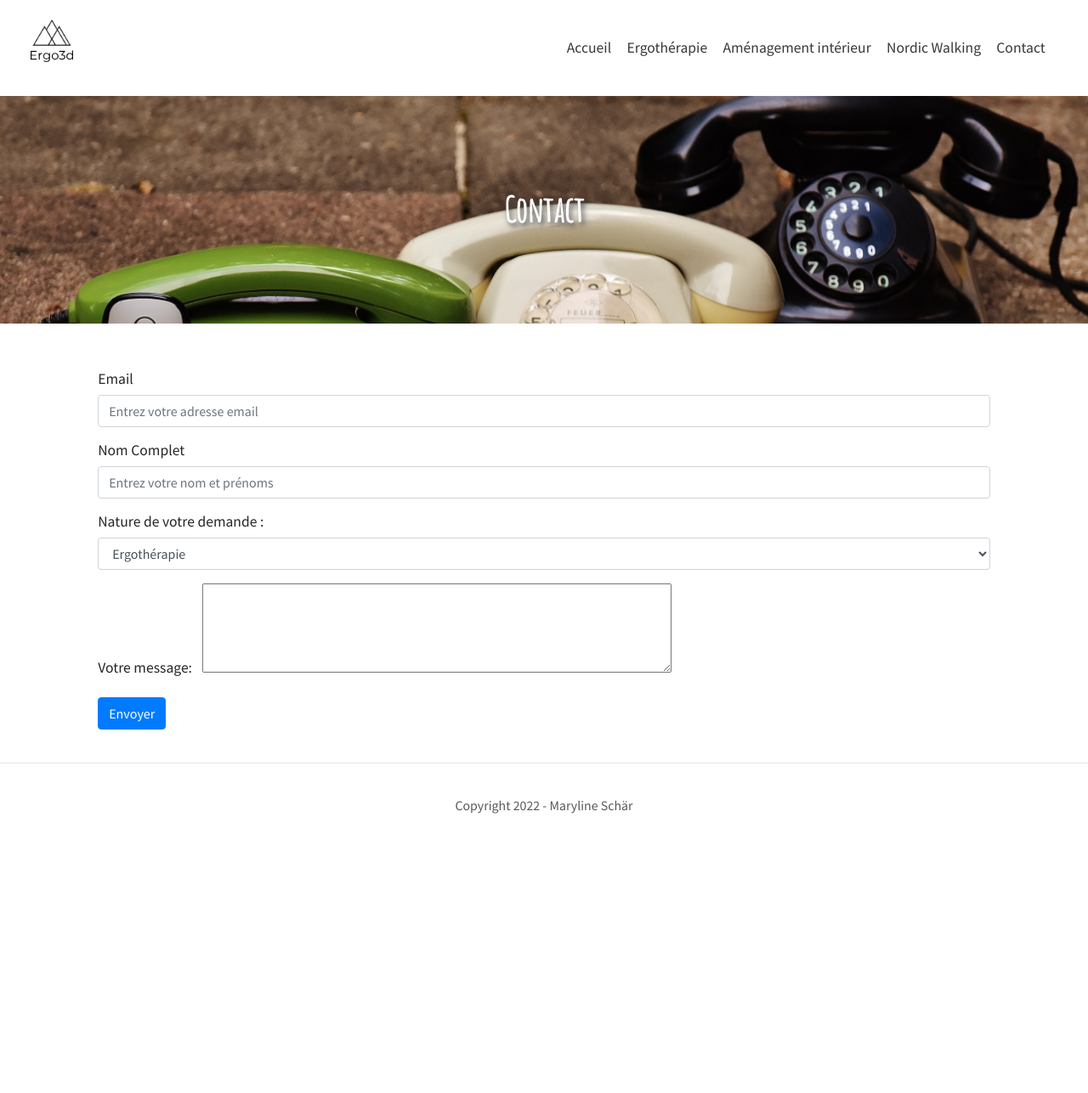
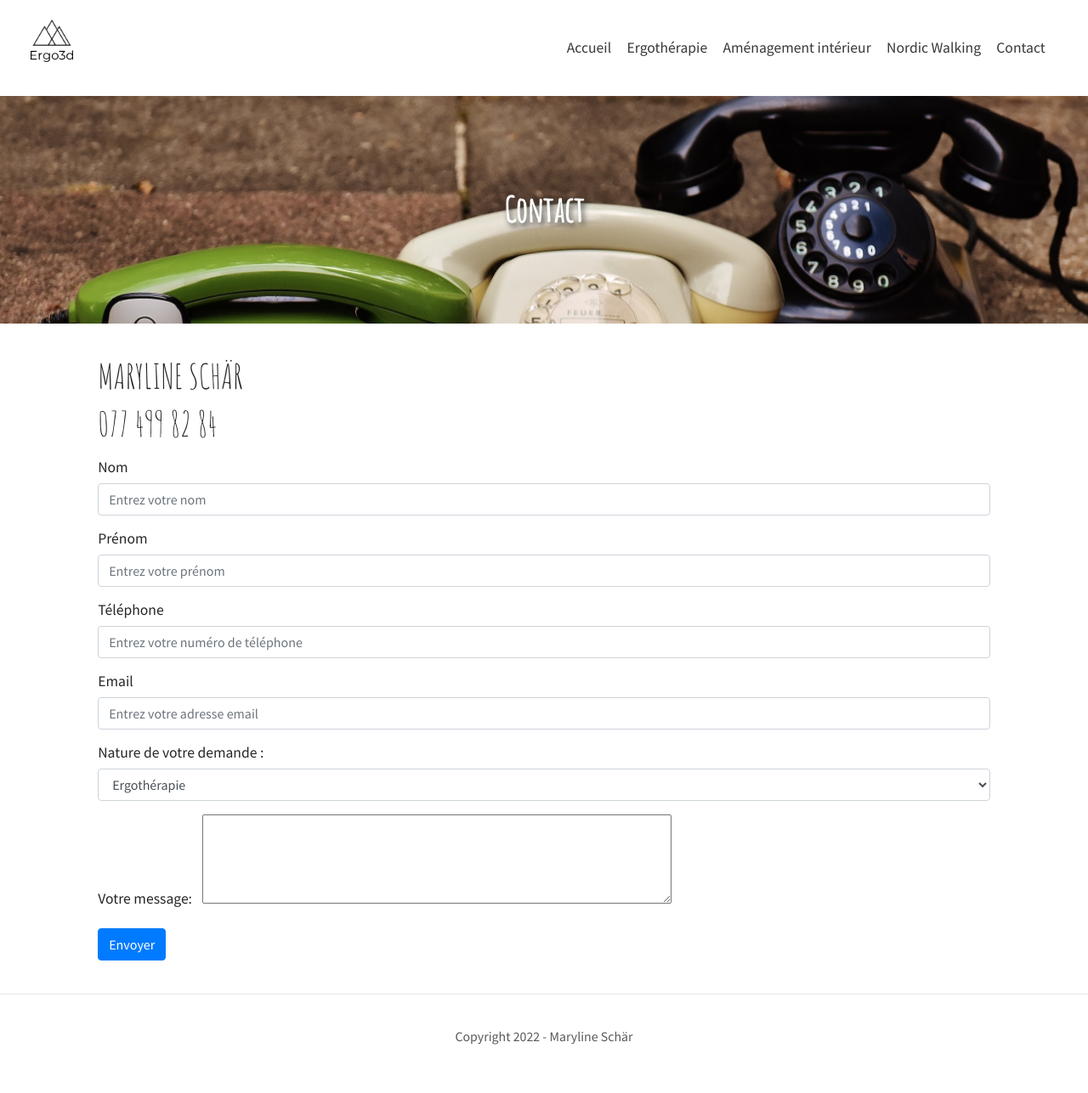
Before and after one commit to marschar/marschar.github.io, a Jekyll site: the page built from pages/contact.markdown, in a window 1280 px wide. Shown: the whole page at 85% size. Built offline with Jekyll 4.4.1, drawn with Linux system fonts in a browser that asks for light colours; before the commit the page ends 1015 px from its top, so only the background shows below that.

Commit message:
Ajout formulaire

```diff
--- a/pages/contact.markdown
+++ b/pages/contact.markdown
@@ -8,24 +8,40 @@ bootstrap: true
 order: 6
 ---
 
-<form accept-charset="UTF-8" action="https://getform.io/{FORM_ENDPOINT}" method="POST" enctype="multipart/form-data" target="_blank">
+# MARYLINE SCHÄR
+# 077 499 82 84
+
+<form accept-charset="UTF-8" action="https://getform.io/f/608e2bb5-5d31-4a28-80b3-7e6d226c5969" method="POST" enctype="multipart/form-data" target="_blank">
           <p>
           <div class="form-group">
-            <label for="exampleInputEmail1" required="required">Email</label>
-            <input type="email" name="email" class="form-control" id="exampleInputEmail1" aria-describedby="emailHelp" placeholder="Entrez votre adresse email">
+            <label for="exampleInputName">Nom</label>
+            <input type="text" name="surname" class="form-control col-xs-4" id="prenom" placeholder="Entrez votre nom" required="required">
+          </div>
+      </p>
+      <p>
+         <div class="form-group">
+            <label for="exampleInputName">Prénom</label>
+            <input type="text" name="name" class="form-control col-xs-4" id="surname" placeholder="Entrez votre prénom" required="required">
+          </div>
+      </p>
+          <p>
+          <div class="form-group">
+            <label for="exampleInputEmail1" required="required">Téléphone</label>
+            <input type="text" name="telephone" class="form-control" id="telephone" aria-describedby="phoneHelp" placeholder="Entrez votre numéro de téléphone">
           </div>
           </p>
           <p>
           <div class="form-group">
-            <label for="exampleInputName">Nom Complet</label>
-            <input type="text" name="name" class="form-control col-xs-4" id="exampleInputName" placeholder="Entrez votre nom et prénoms" required="required">
+            <label for="exampleInputEmail1" required="required">Email</label>
+            <input type="email" name="email" class="form-control" id="email" aria-describedby="emailHelp" placeholder="Entrez votre adresse email">
           </div>
-      </p><p>
+          </p>
+      <p>
           <div class="form-group">
             <label for="exampleFormControlSelect1">Nature de votre demande :</label>
-            <select class="form-control" id="exampleFormControlSelect1" name="platform" required="required">
+            <select class="form-control" id="nature-du-contact" name="nature-du-contact" required="required">
               <option>Ergothérapie</option>
-              <option>Architecture d'intérieur</option>
+              <option>Amménagement d'intérieur</option>
               <option>Nordic Walking</option>
             </select>
           </div>
@@ -33,7 +49,7 @@ order: 6
           <p>
           <div class="form-group mt-3">
             <label class="mr-2">Votre message:</label>
-            <textarea name="message" required="required" style="margin: 0px; height: 105px; width: 552px;"></textarea>
+            <textarea name="message" id="message" required="required" style="margin: 0px; height: 105px; width: 552px;"></textarea>
           </div>
           </p>
           <button type="submit" class="btn btn-primary">Envoyer</button>
```
Also changed, not shown: index.markdown (+7 -8 lines).
